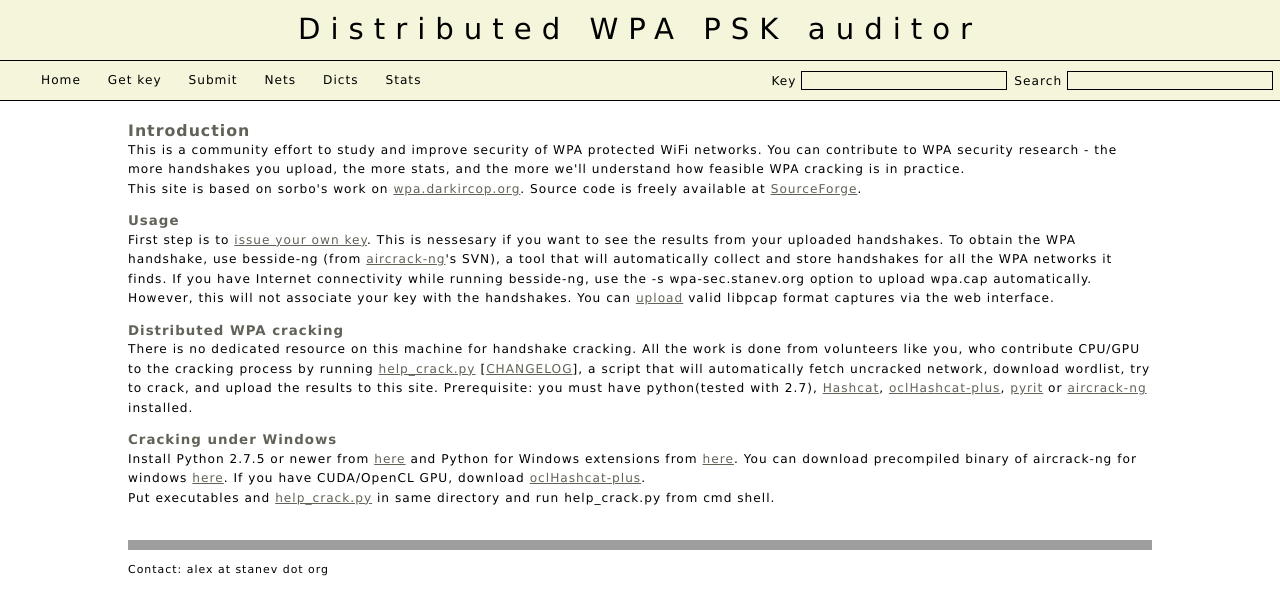
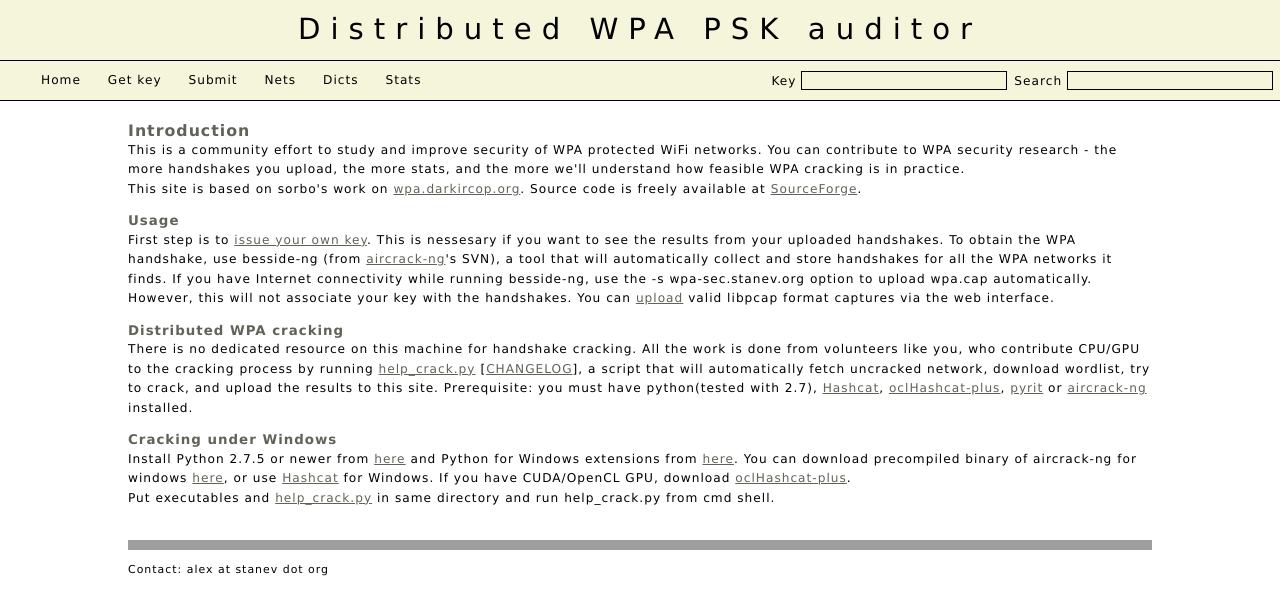
Before and after one commit to RealEnder/dwpa, a PHP site: page / in a window 1280 px wide. Shown: the top 615 px of the page. Run offline with PHP 8.4, Linux system fonts and the light colour scheme; grey boxes are pictures that could not be loaded.

Commit message:
mention Hashcat availability under Windows

```diff
--- a/web/content/home.php
+++ b/web/content/home.php
@@ -27,7 +27,7 @@ Prerequisite: you must have python(tested with 2.7),
 <h4>Cracking under Windows</h4>
 Install Python 2.7.5 or newer from <a href="http://python.org/download/">here</a> and
 Python for Windows extensions from <a href="http://sourceforge.net/projects/pywin32/files/pywin32">here</a>.
-You can download precompiled binary of aircrack-ng for windows <a href="hc/aircrack-ng-stripped-1.1r1975-win.zip">here</a>.
+You can download precompiled binary of aircrack-ng for windows <a href="hc/aircrack-ng-stripped-1.1r1975-win.zip">here</a>, or use <a href="http://hashcat.net/hashcat/">Hashcat</a> for Windows.
 If you have CUDA/OpenCL GPU, download <a href="http://hashcat.net/oclhashcat-plus">oclHashcat-plus</a>.<br/>
 Put executables and <a href="hc/help_crack.py">help_crack.py</a> in same directory and run help_crack.py from cmd shell.
 </p>
```
